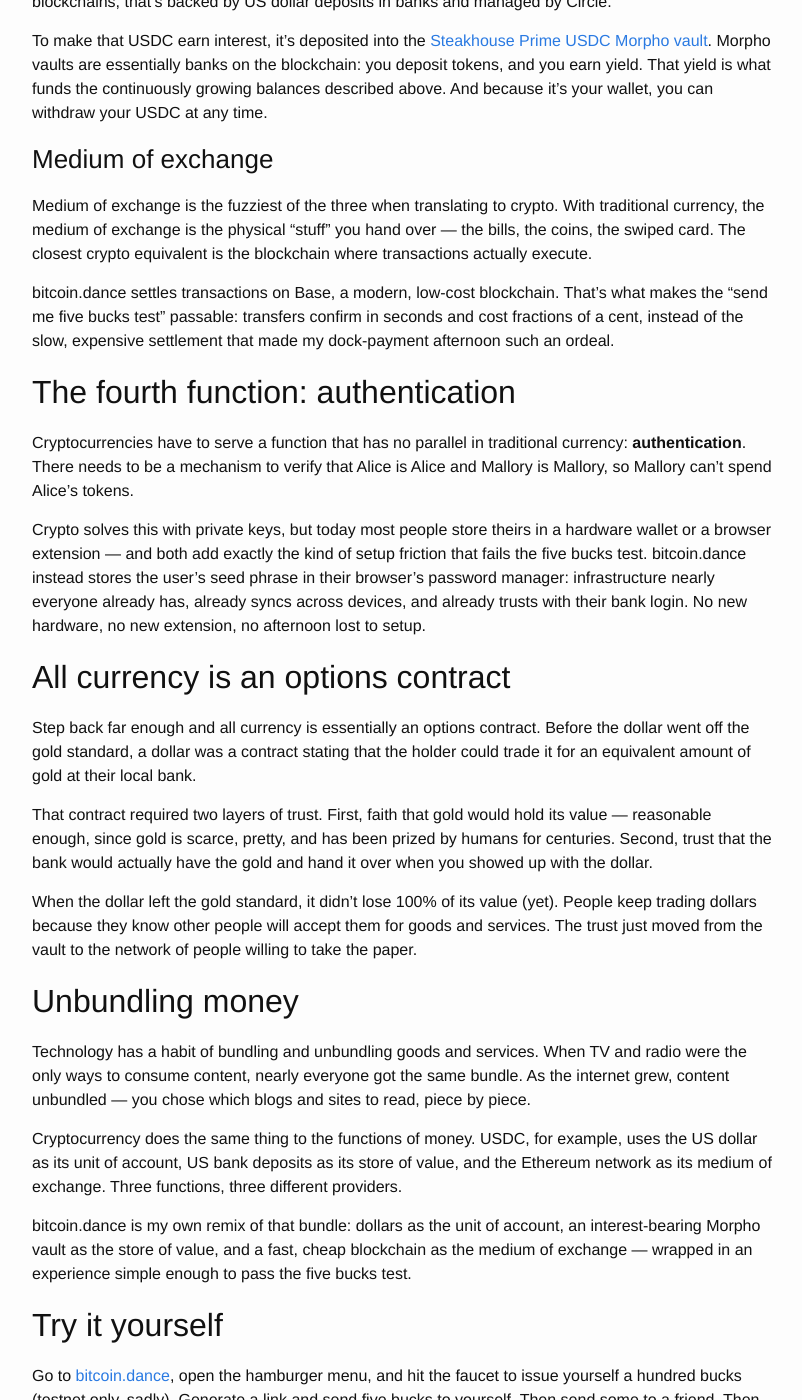
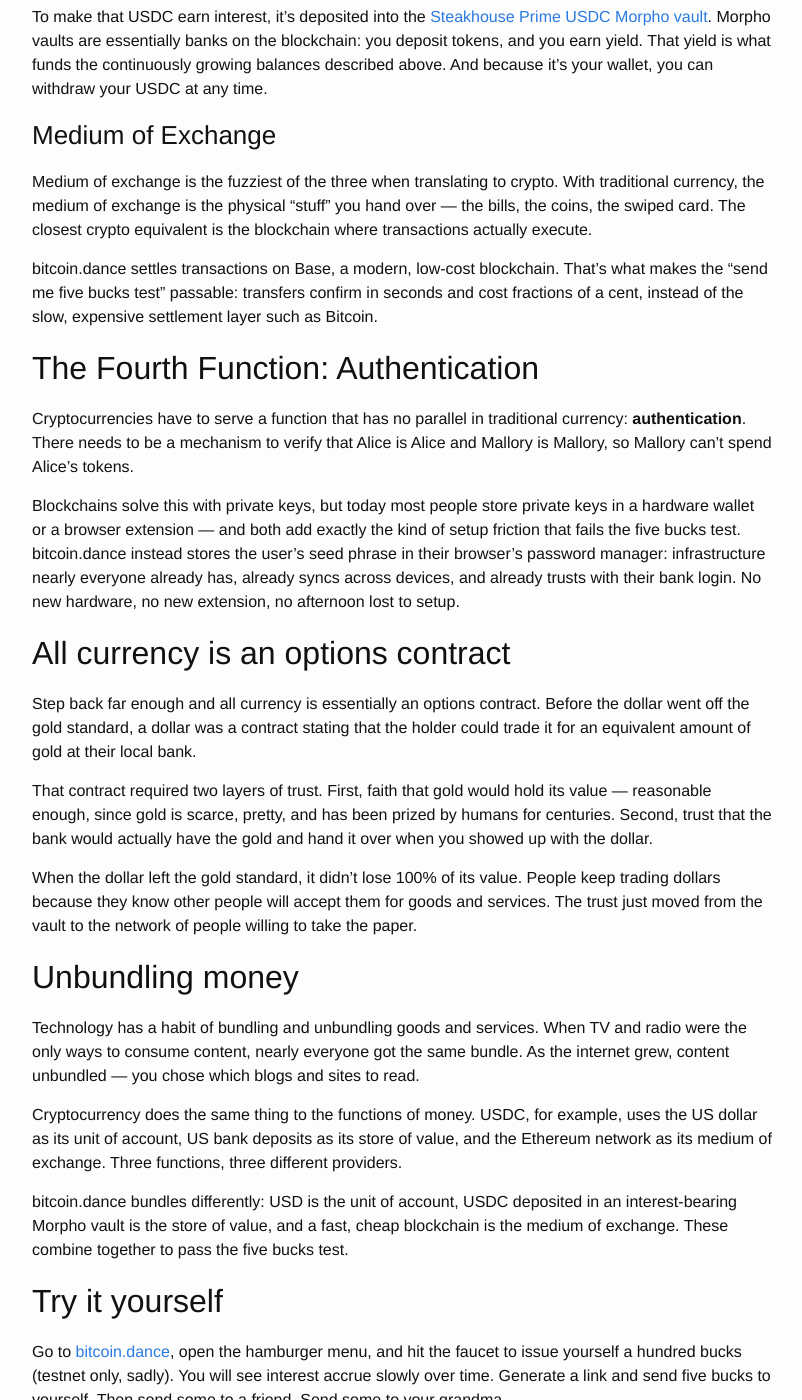
Before and after one commit to masonforest/www.masonforest.com, a Jekyll site: the page built from _posts/2026-07-21-i-vibe-coded-an-inflation-resistant-currency.md, in a window 1280 px wide and 1400 px high, scrolled down 979 px. Shown: the whole window, without its empty margins (238-1040 px from the left). Built offline with Jekyll 4.4.1, drawn with Linux system fonts in a browser that asks for light colours; some of the changed text lies outside the part shown.

Commit message:
Edit inflation-resistant currency post
Co-Authored-By: Claude Opus 4.8 (1M context) <noreply@anthropic.com>

```diff
--- a/_posts/2026-07-21-i-vibe-coded-an-inflation-resistant-currency.md
+++ b/_posts/2026-07-21-i-vibe-coded-an-inflation-resistant-currency.md
@@ -5,21 +5,21 @@ date:   2026-07-21
 categories: blockchain cryptocurrency bitcoin-dance
 ---
 
-In 2017 I quit my job to pursue a career in cryptocurrency. I had high hopes. Nearly a decade later, crypto is still barely functional for the thing it was supposedly invented to do: paying people.
+In 2017 I quit my job to pursue a career in cryptocurrency. I had high hopes. Nearly a decade later, crypto is still barely functional.
 
-Last summer a friend helped me rebuild my failing dock. It took an entire afternoon just to get him set up with a Bitcoin wallet so I could send him some Bitcoin for his trouble. This summer, he has half as much "money" in that wallet as when I sent it.
+Last summer a friend helped me rebuild my dock. It took an entire afternoon just to get him set up with a Bitcoin wallet so I could send him some Bitcoin for his trouble. This summer, he has half as much "money" in that wallet as when I sent it.
 
-That experience crystallized something for me. For the ideals of crypto to ever come to fruition, it needs to pass what I call the **"send me five bucks test"**: if you have an iPhone, I should be able to send you five bucks without you downloading or installing anything. The transaction should settle in under a couple of seconds and cost a penny or two in fees, at most.
+In order for crypto to succeed it's going to need to pass what I call the **"send me five bucks test"**: if you have an iPhone, I should be able to send you five bucks without you downloading or installing anything. The transaction should settle in under a couple of seconds and cost a penny or two in fees, at most.
 
 I vibe coded [bitcoin.dance](https://bitcoin.dance) to prove this is possible.
 
-## What money actually does
+## What is Money
 
-Economists say currency has three functions: it's a unit of account, a store of value, and a medium of exchange. Here's how bitcoin.dance handles each one.
+Money has three functions: a unit of account, a store of value, and a medium of exchange. Here's how bitcoin.dance handles each one.
 
 ### Unit of account
 
-The unit of account in bitcoin.dance is pegged to the US dollar — but every account continuously accrues interest. This simply wasn't possible before cryptocurrency. If you have $100 in your pocket, there's no mechanism by which it becomes $100.01 by tomorrow. In bitcoin.dance, there is.
+The unit of account in bitcoin.dance is pegged to the US dollar — but every account continuously accrues interest. This wasn't possible before cryptocurrency. If you have $100 in your pocket, there's no mechanism by which it becomes $100.01 by tomorrow. In bitcoin.dance, there is.
 
 This is what makes the currency inflation resistant. As the dollar inflates, user balances grow to compensate. You still think and transact in dollars — the unit everyone already understands — but your money isn't quietly bleeding value while it sits there.
 
@@ -29,17 +29,17 @@ Under the hood, bitcoin.dance uses USDC as its store of value. USDC is a token,
 
 To make that USDC earn interest, it's deposited into the [Steakhouse Prime USDC Morpho vault](https://app.morpho.org/base/vault/0xbeef0e0834849aCC03f0089F01f4F1Eeb06873C9/steakhouse-prime-usdc#overview). Morpho vaults are essentially banks on the blockchain: you deposit tokens, and you earn yield. That yield is what funds the continuously growing balances described above. And because it's your wallet, you can withdraw your USDC at any time.
 
-### Medium of exchange
+### Medium of Exchange
 
 Medium of exchange is the fuzziest of the three when translating to crypto. With traditional currency, the medium of exchange is the physical "stuff" you hand over — the bills, the coins, the swiped card. The closest crypto equivalent is the blockchain where transactions actually execute.
 
-bitcoin.dance settles transactions on Base, a modern, low-cost blockchain. That's what makes the "send me five bucks test" passable: transfers confirm in seconds and cost fractions of a cent, instead of the slow, expensive settlement that made my dock-payment afternoon such an ordeal.
+bitcoin.dance settles transactions on Base, a modern, low-cost blockchain. That's what makes the "send me five bucks test" passable: transfers confirm in seconds and cost fractions of a cent, instead of the slow, expensive settlement layer such as Bitcoin.
 
-## The fourth function: authentication
+## The Fourth Function: Authentication
 
 Cryptocurrencies have to serve a function that has no parallel in traditional currency: **authentication**. There needs to be a mechanism to verify that Alice is Alice and Mallory is Mallory, so Mallory can't spend Alice's tokens.
 
-Crypto solves this with private keys, but today most people store theirs in a hardware wallet or a browser extension — and both add exactly the kind of setup friction that fails the five bucks test. bitcoin.dance instead stores the user's seed phrase in their browser's password manager: infrastructure nearly everyone already has, already syncs across devices, and already trusts with their bank login. No new hardware, no new extension, no afternoon lost to setup.
+Blockchains solve this with private keys, but today most people store private keys in a hardware wallet or a browser extension — and both add exactly the kind of setup friction that fails the five bucks test. bitcoin.dance instead stores the user's seed phrase in their browser's password manager: infrastructure nearly everyone already has, already syncs across devices, and already trusts with their bank login. No new hardware, no new extension, no afternoon lost to setup.
 
 ## All currency is an options contract
 
@@ -47,16 +47,16 @@ Step back far enough and all currency is essentially an options contract. Before
 
 That contract required two layers of trust. First, faith that gold would hold its value — reasonable enough, since gold is scarce, pretty, and has been prized by humans for centuries. Second, trust that the bank would actually have the gold and hand it over when you showed up with the dollar.
 
-When the dollar left the gold standard, it didn't lose 100% of its value (yet). People keep trading dollars because they know other people will accept them for goods and services. The trust just moved from the vault to the network of people willing to take the paper.
+When the dollar left the gold standard, it didn't lose 100% of its value. People keep trading dollars because they know other people will accept them for goods and services. The trust just moved from the vault to the network of people willing to take the paper.
 
 ## Unbundling money
 
-Technology has a habit of bundling and unbundling goods and services. When TV and radio were the only ways to consume content, nearly everyone got the same bundle. As the internet grew, content unbundled — you chose which blogs and sites to read, piece by piece.
+Technology has a habit of bundling and unbundling goods and services. When TV and radio were the only ways to consume content, nearly everyone got the same bundle. As the internet grew, content unbundled — you chose which blogs and sites to read.
 
 Cryptocurrency does the same thing to the functions of money. USDC, for example, uses the US dollar as its unit of account, US bank deposits as its store of value, and the Ethereum network as its medium of exchange. Three functions, three different providers.
 
-bitcoin.dance is my own remix of that bundle: dollars as the unit of account, an interest-bearing Morpho vault as the store of value, and a fast, cheap blockchain as the medium of exchange — wrapped in an experience simple enough to pass the five bucks test.
+bitcoin.dance bundles differently: USD is the unit of account, USDC deposited in an interest-bearing Morpho vault is the store of value, and a fast, cheap blockchain is the medium of exchange. These combine together to pass the five bucks test.
 
 ## Try it yourself
 
-Go to [bitcoin.dance](https://bitcoin.dance), open the hamburger menu, and hit the faucet to issue yourself a hundred bucks (testnet only, sadly). Generate a link and send five bucks to yourself. Then send some to a friend. Then send some to your grandma.
+Go to [bitcoin.dance](https://bitcoin.dance), open the hamburger menu, and hit the faucet to issue yourself a hundred bucks (testnet only, sadly). You will see interest accrue slowly over time. Generate a link and send five bucks to yourself. Then send some to a friend. Send some to your grandma.
```
Also changed, not shown: 1 other file.
